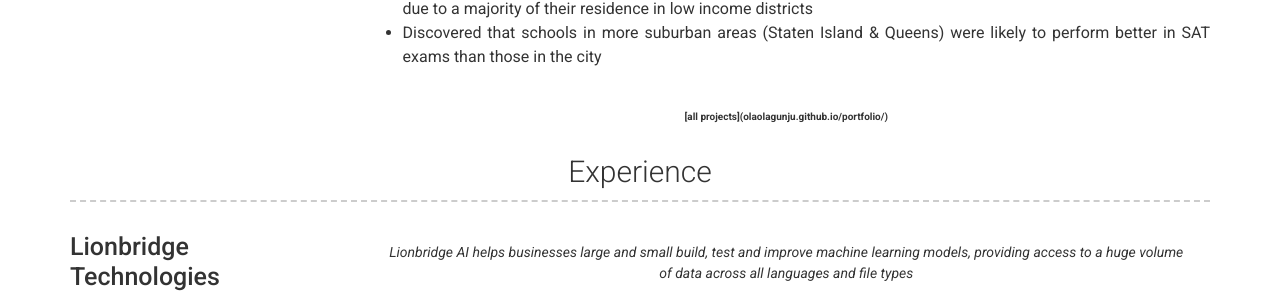
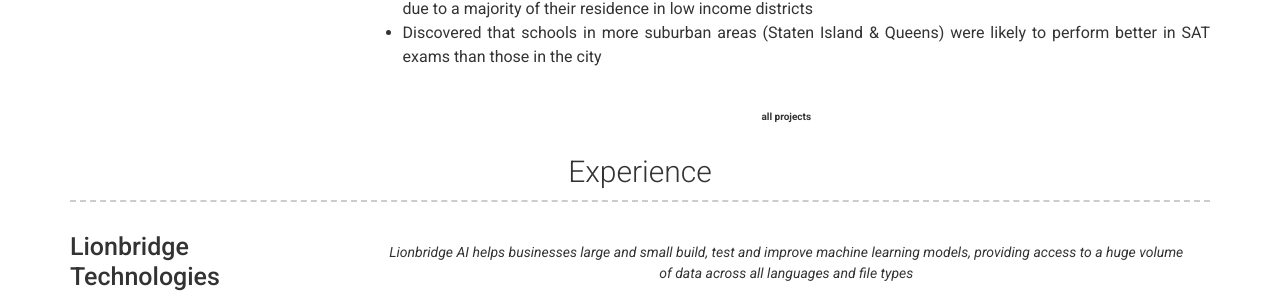
Before and after one commit to OlaOlagunju/cloudgeek.com.ng, a Jekyll site: the page built from index.md, in a window 1280 px wide and 900 px high, scrolled down 1435 px. Shown: the part 149-445 px from the top of the window. Built offline with Jekyll 4.4.1, drawn with Linux system fonts in a browser that asks for light colours; nearby versions of some CDN libraries; some of the changed lines change nothing that is shown.

Commit message:
Update _config.yml

```diff
--- a/_config.yml
+++ b/_config.yml
@@ -148,7 +148,7 @@
         #quote: >
 
         description: | # this will include new lines to allow paragraphs
-          <center><strong> [all projects](olaolagunju.github.io/portfolio/) </strong></center>
+          <center><strong> all projects </strong></center>
   - title: Experience
     layout: list
     content:
```
